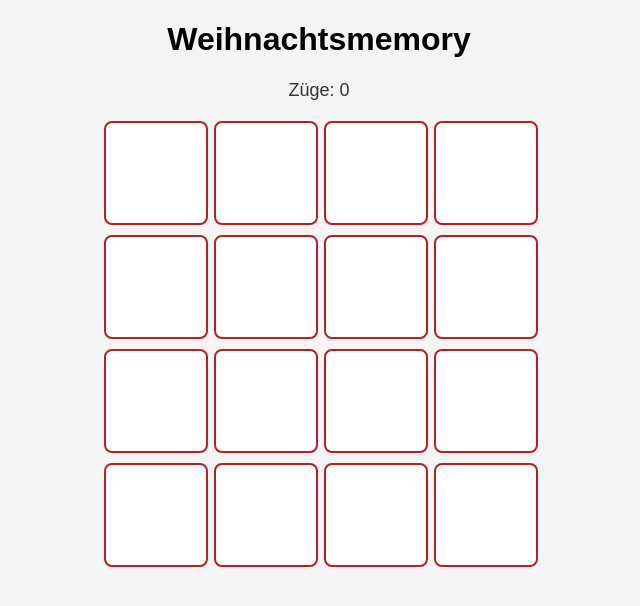
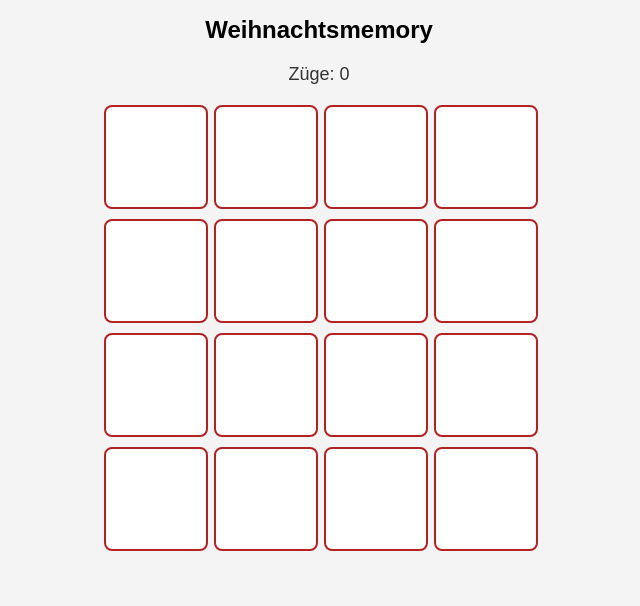
Before and after one commit to TimmiPH/neuesMemoryGMS, a plain HTML site: page index.html in a window 1280 px wide. Shown: the whole page, without its empty margins (321-961 px from the left). Drawn offline with Linux system fonts and the light colour scheme.

Commit message:
Update style.css

```diff
--- a/style.css
+++ b/style.css
@@ -55,3 +55,7 @@ body {
     border-radius: 5px;
     cursor: pointer;
 }
+
+h1 {
+    font-size: 24px; /* Schriftgröße verkleinern */
+}
```
